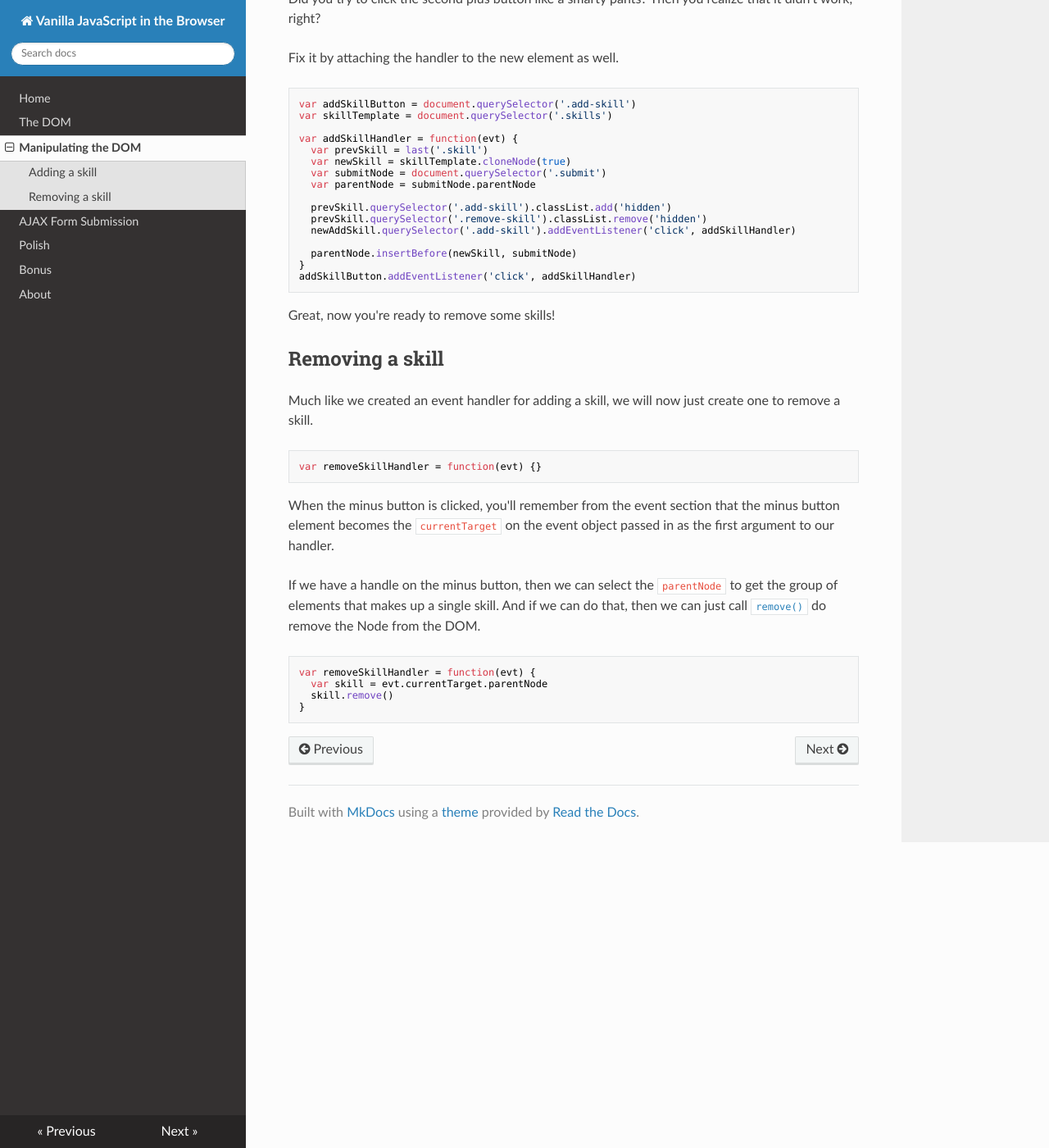
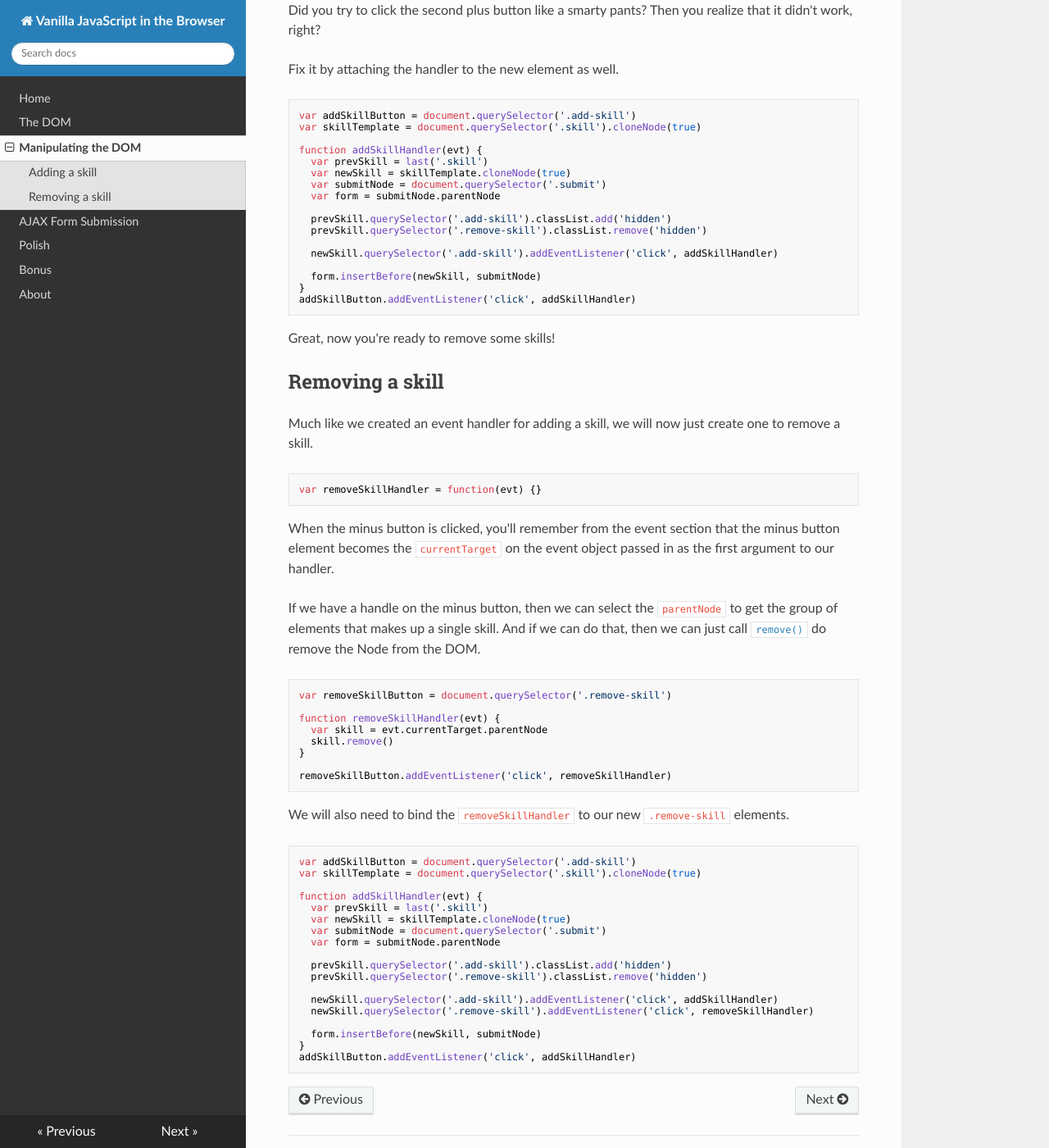
Before and after one commit to sandiegojs/vanilla-browser-docs, an MkDocs documentation site: the page built from docs/manipulate.md, in a window 1280 px wide and 1400 px high, scrolled down 2514 px. Shown: the whole window at 82% size. Built offline with MkDocs 1.6.1, drawn with Linux system fonts in a browser that asks for light colours; nearby versions of some CDN libraries; old or Windows-style settings are respelled for this version of MkDocs; some of the changed text lies outside the part shown.

Commit message:
Fix logic to work in browser and match documentation

````diff
--- a/docs/manipulate.md
+++ b/docs/manipulate.md
@@ -14,9 +14,9 @@ In order to do that, we need to first select the `.add-skill` button which we wi
 
 ```js
 var addSkillButton = document.querySelector('.add-skill')
-var skillTemplate = document.querySelector('.skills')
+var skillTemplate = document.querySelector('.skill')
 
-var addSkillHandler = function(evt) {
+function addSkillHandler(evt) {
   alert('adding skill')
 }
 addSkillButton.addEventListener('click', addSkillHandler)
@@ -34,13 +34,13 @@ The `insertBefore` method uses a handle on the parent node to attach the new Nod
 
 ```js
 var addSkillButton = document.querySelector('.add-skill')
-var skillTemplate = document.querySelector('.skills').cloneNode(true)
+var skillTemplate = document.querySelector('.skill').cloneNode(true)
 
-var addSkillHandler = function(evt) {
+function addSkillHandler(evt) {
   var submitNode = document.querySelector('.submit')
-  var parentNode = submitNode.parentNode
+  var form = submitNode.parentNode
   var newSkill = skillTemplate.cloneNode(true)
-  parentNode.insertBefore(newSkill, submitNode)
+  form.insertBefore(newSkill, submitNode)
 }
 addSkillButton.addEventListener('click', addSkillHandler)
 ```
@@ -68,17 +68,18 @@ When we have a handle on the DOM Node as we will with the previous skill, we can
 
 ```js
 var addSkillButton = document.querySelector('.add-skill')
-var skillTemplate = document.querySelector('.skills')
+var skillTemplate = document.querySelector('.skill').cloneNode(true)
 
-var addSkillHandler = function(evt) {
+function addSkillHandler(evt) {
   var prevSkill = last('.skill')
   var newSkill = skillTemplate.cloneNode(true)
   var submitNode = document.querySelector('.submit')
-  var parentNode = submitNode.parentNode
+  var form = submitNode.parentNode
 
   prevSkill.querySelector('.add-skill').classList.add('hidden')
   prevSkill.querySelector('.remove-skill').classList.remove('hidden')
-  parentNode.insertBefore(newSkill, submitNode)
+
+  form.insertBefore(newSkill, submitNode)
 }
 addSkillButton.addEventListener('click', addSkillHandler)
 ```
@@ -92,19 +93,20 @@ Fix it by attaching the handler to the new element as well.
 
 ```js
 var addSkillButton = document.querySelector('.add-skill')
-var skillTemplate = document.querySelector('.skills')
+var skillTemplate = document.querySelector('.skill').cloneNode(true)
 
-var addSkillHandler = function(evt) {
+function addSkillHandler(evt) {
   var prevSkill = last('.skill')
   var newSkill = skillTemplate.cloneNode(true)
   var submitNode = document.querySelector('.submit')
-  var parentNode = submitNode.parentNode
+  var form = submitNode.parentNode
 
   prevSkill.querySelector('.add-skill').classList.add('hidden')
   prevSkill.querySelector('.remove-skill').classList.remove('hidden')
-  newAddSkill.querySelector('.add-skill').addEventListener('click', addSkillHandler)
 
-  parentNode.insertBefore(newSkill, submitNode)
+  newSkill.querySelector('.add-skill').addEventListener('click', addSkillHandler)
+
+  form.insertBefore(newSkill, submitNode)
 }
 addSkillButton.addEventListener('click', addSkillHandler)
 ```
@@ -124,10 +126,37 @@ When the minus button is clicked, you'll remember from the event section that th
 If we have a handle on the minus button, then we can select the `parentNode` to get the group of elements that makes up a single skill. And if we can do that, then we can just call [`remove()`][remove-node] do remove the Node from the DOM.
 
 ```js
-var removeSkillHandler = function(evt) {
+var removeSkillButton = document.querySelector('.remove-skill')
+
+function removeSkillHandler(evt) {
   var skill = evt.currentTarget.parentNode
   skill.remove()
 }
+
+removeSkillButton.addEventListener('click', removeSkillHandler)
+```
+
+We will also need to bind the `removeSkillHandler` to our new `.remove-skill` elements.
+
+```js
+var addSkillButton = document.querySelector('.add-skill')
+var skillTemplate = document.querySelector('.skill').cloneNode(true)
+
+function addSkillHandler(evt) {
+  var prevSkill = last('.skill')
+  var newSkill = skillTemplate.cloneNode(true)
+  var submitNode = document.querySelector('.submit')
+  var form = submitNode.parentNode
+
+  prevSkill.querySelector('.add-skill').classList.add('hidden')
+  prevSkill.querySelector('.remove-skill').classList.remove('hidden')
+
+  newSkill.querySelector('.add-skill').addEventListener('click', addSkillHandler)
+  newSkill.querySelector('.remove-skill').addEventListener('click', removeSkillHandler)
+
+  form.insertBefore(newSkill, submitNode)
+}
+addSkillButton.addEventListener('click', addSkillHandler)
 ```
 
 [class-list]: https://developer.mozilla.org/en-US/docs/Web/API/Element/classList
````
Also changed, not shown: other parts of docs/manipulate.md (+1 -1 lines).
